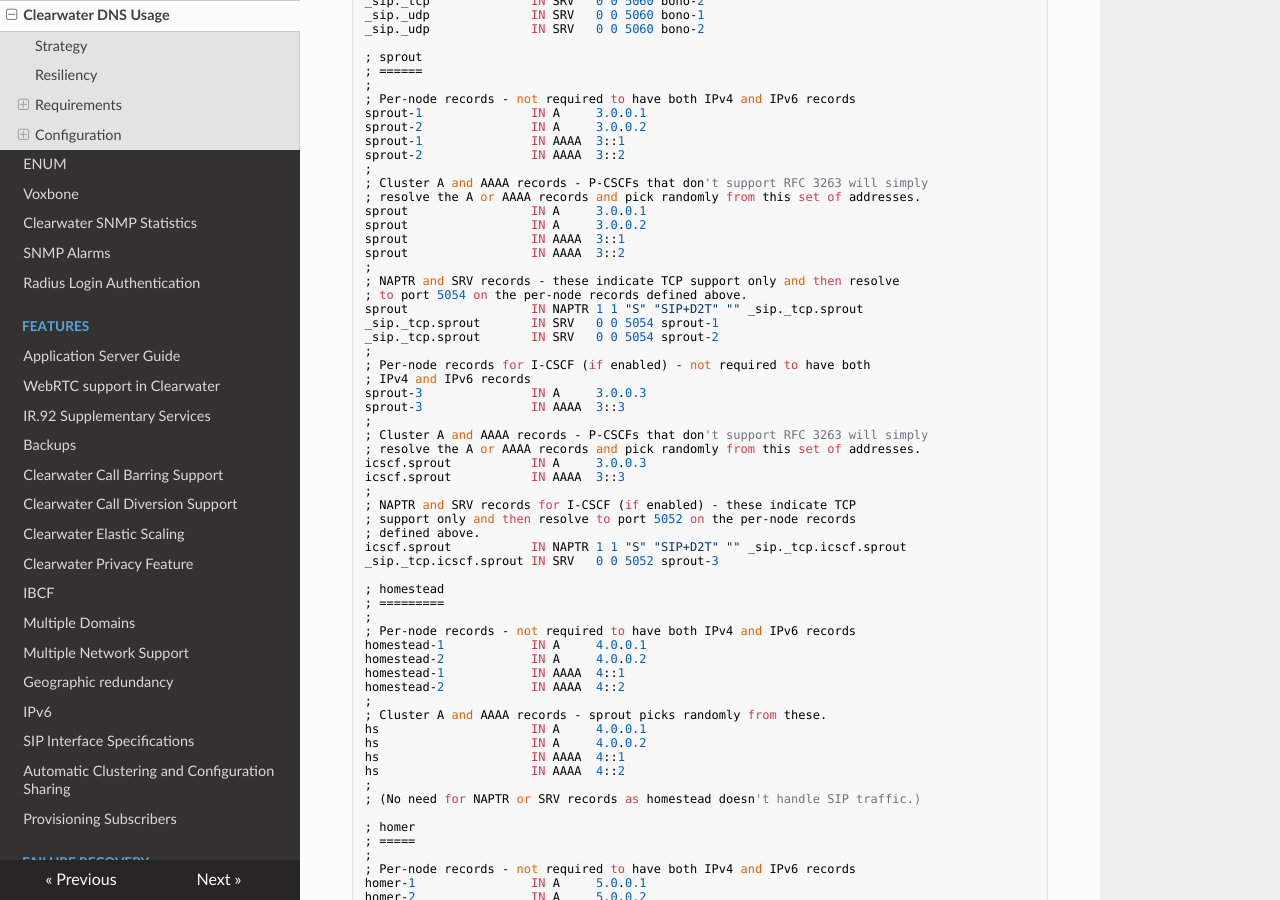
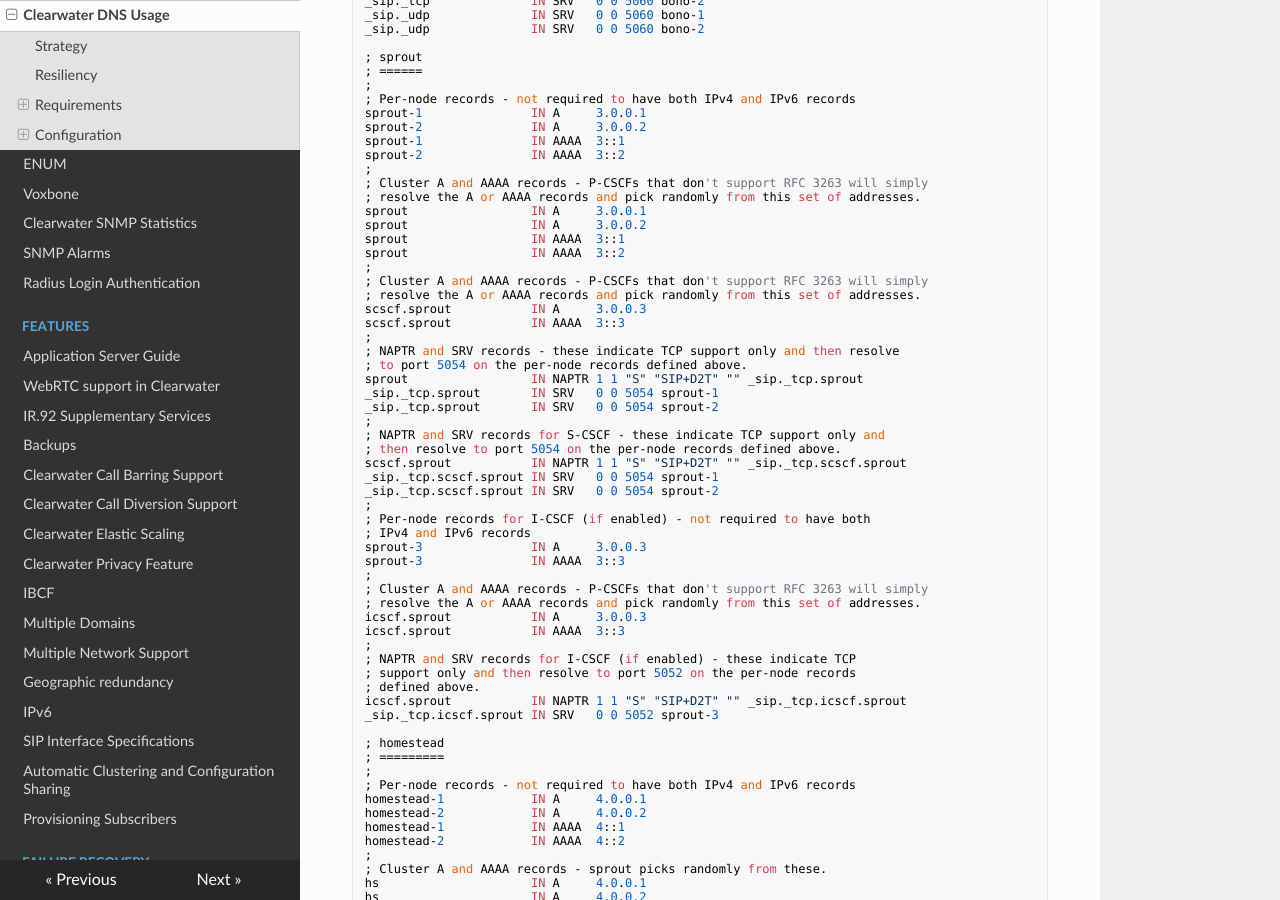
Before and after one commit to Metaswitch/clearwater-readthedocs, an MkDocs documentation site: the page built from docs/Clearwater_DNS_Usage.md, in a window 1280 px wide and 900 px high, scrolled down 5789 px. Built offline with MkDocs 1.6.1, drawn with Linux system fonts in a browser that asks for light colours; nearby versions of some CDN libraries; old or Windows-style settings are respelled for this version of MkDocs.

Commit message:
Fix up the example zone file

```diff
--- a/docs/Clearwater_DNS_Usage.md
+++ b/docs/Clearwater_DNS_Usage.md
@@ -221,11 +221,22 @@ For Clearwater, you should be able to adapt the following example zone file by c
     sprout                 IN AAAA  3::1
     sprout                 IN AAAA  3::2
     ;
+    ; Cluster A and AAAA records - P-CSCFs that don't support RFC 3263 will simply
+    ; resolve the A or AAAA records and pick randomly from this set of addresses.
+    scscf.sprout           IN A     3.0.0.3
+    scscf.sprout           IN AAAA  3::3
+    ;
     ; NAPTR and SRV records - these indicate TCP support only and then resolve
     ; to port 5054 on the per-node records defined above.
     sprout                 IN NAPTR 1 1 "S" "SIP+D2T" "" _sip._tcp.sprout
     _sip._tcp.sprout       IN SRV   0 0 5054 sprout-1
     _sip._tcp.sprout       IN SRV   0 0 5054 sprout-2
+    ;
+    ; NAPTR and SRV records for S-CSCF - these indicate TCP support only and
+    ; then resolve to port 5054 on the per-node records defined above.
+    scscf.sprout           IN NAPTR 1 1 "S" "SIP+D2T" "" _sip._tcp.scscf.sprout
+    _sip._tcp.scscf.sprout IN SRV   0 0 5054 sprout-1
+    _sip._tcp.scscf.sprout IN SRV   0 0 5054 sprout-2
     ;
     ; Per-node records for I-CSCF (if enabled) - not required to have both
     ; IPv4 and IPv6 records
```
